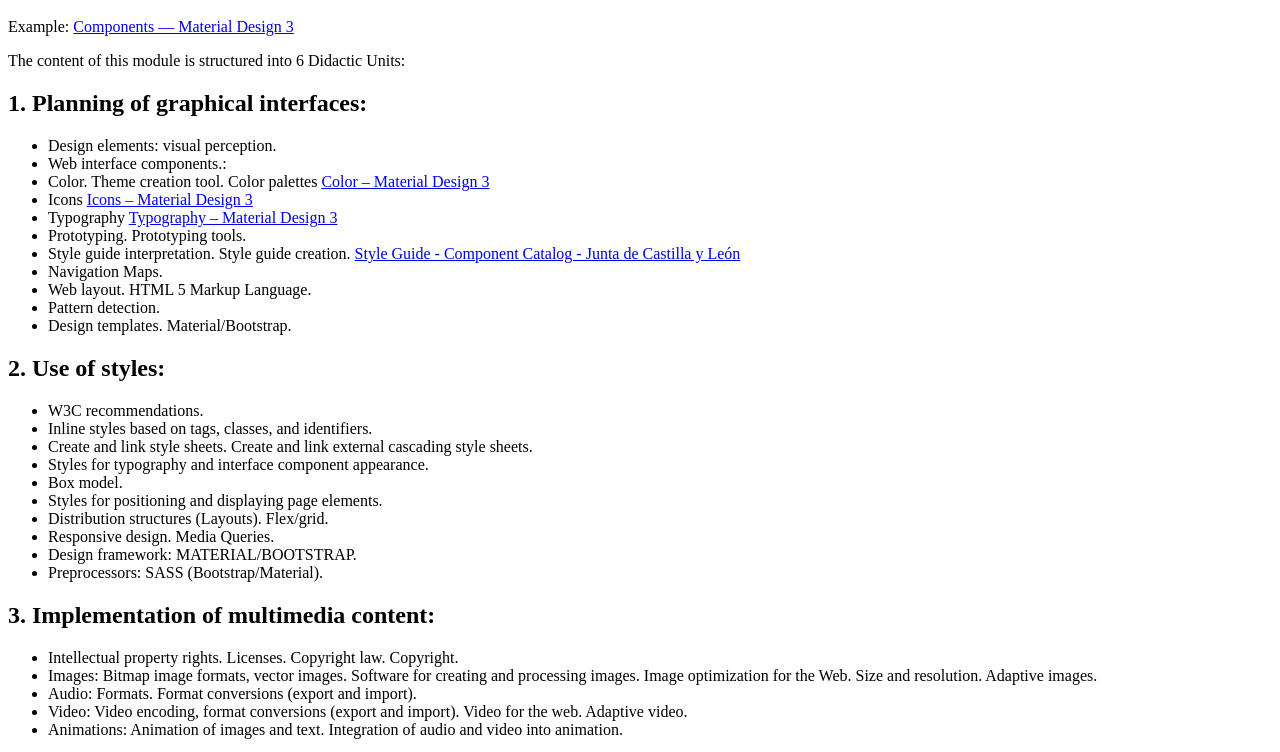
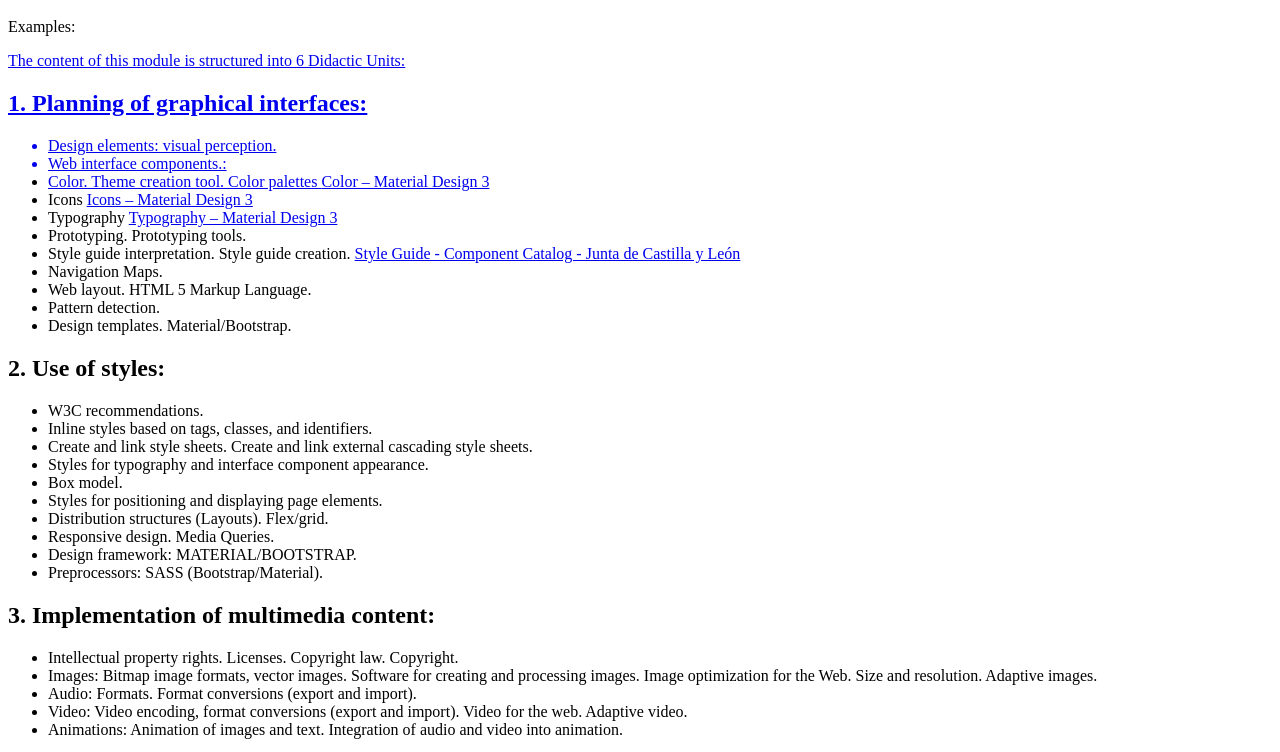
Before and after one commit to NoahGerald/NoahGerald, a plain HTML site: page index.html in a window 1280 px wide. Shown: the part 48-800 px from the top of the page. Drawn offline with Linux system fonts and the light colour scheme.

Commit message:
Update index.html

```diff
--- a/index.html
+++ b/index.html
@@ -1,5 +1,6 @@
 <h1>CONTENTS</h1>
-<p> Example:  <a href="https://samuduke.github.io/">Components — Material Design 3</a></li> </p>
+<p> Examples:  <a href="https://samuduke.github.io/"3</a></li> </p>
+ <a href="https://nuriadaw.github.io/dint/index.html"</a></li>
 <p>The content of this module is structured into 6 Didactic Units:</p>
 
 <h2>1. Planning of graphical interfaces:</h2>
```
